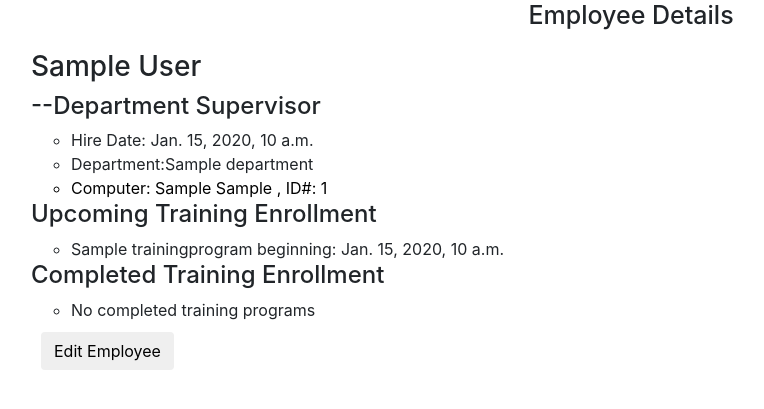
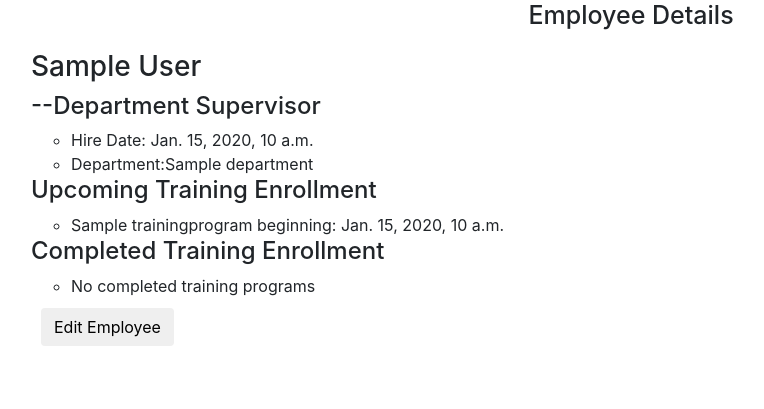
Before and after one commit to garrulous-gobies/Bangazon_1, a Django app: page /Bangazon/Employees/1 in a window 1280 px wide. Shown: the part 40-449 px from the top of the page, without its empty margins (9-773 px from the left). Run offline with Django 3.2, Linux system fonts and the light colour scheme; tables that the repository leaves empty hold one stand-in row (values such as "Sample post"); some libraries are stand-ins or nearby versions.

Commit message:
computer unassign working, detail page fixed to display computer correctly

```diff
--- a/Bangazon/templates/Bangazon/employee_details.html
+++ b/Bangazon/templates/Bangazon/employee_details.html
@@ -13,13 +13,15 @@
             <li class="bangazon_list_item">Department:{{employee_details.department.name}}</li>
 
             {% if employee_details.computer.all|length == 0 %}
-            <li class="bangazon_list_item">Computer: No computer assigned.
-                {% endif %}
+                <li class="bangazon_list_item">Computer: No computer assigned. </li>
+            {% endif %}
 
-                {% for computer in employee_details.computer.all %}
+            {% if computer != "None" %}
                 <a href={% url 'Bangazon:computer_details' computer.id %}>
-            <li>Computer: {{computer.manufacturer}} {{computer.model}} , ID#: {{computer.id}}</li></a>
-            {% endfor %}
+                    <li>Computer: {{computer.manufacturer}} {{computer.model}} , ID#: {{computer.id}}</li>
+                </a>
+            {% endif %}
+
         </ul>
         <h4>Upcoming Training Enrollment</h4>
         <ul>
--- a/Bangazon/urls.py
+++ b/Bangazon/urls.py
@@ -9,7 +9,6 @@ urlpatterns = [
     path('Bangazon/Employees/new', views.employee_new, name='employee_new'),
     path('Bangazon/Employees/<int:pk>/edit', views.employee_edit, name='employee_edit'),
     path('Bangazon/Employees/<int:pk>/update', views.employee_update, name='employee_update'),
-    # path('Bangazon/Employees/update', views.employee_update, name='employee_update'),
 
     path('Bangazon/Departments', views.departments, name='departments'),
     path('Bangazon/Departments/NewDepartment', views.new_department, name='new_department'),
--- a/Bangazon/views.py
+++ b/Bangazon/views.py
@@ -32,10 +32,20 @@ def employee_details(request, employee_id):
             past_training_programs.append(program)
         elif (program.startDate > now):
             upcoming_training_programs.append(program)
+
+    employee_relationships = Employee_Computer.objects.filter(Q(employee_id=employee_id) & Q(removeDate=None))
+
+    computer = "None"
+
+    for rel in employee_relationships:
+        computer = Computer.objects.get(pk = rel.computer_id)
+
     context = {
         'employee_details': employee_details,
         'past_training_programs': past_training_programs,
-        'upcoming_training_programs': upcoming_training_programs
+        'upcoming_training_programs': upcoming_training_programs,
+        'employee_relationships': employee_relationships,
+        'computer': computer
     }
     return render(request, 'Bangazon/employee_details.html', context)
 
@@ -54,6 +64,16 @@ def employee_new(request):
 def employee_update(request, pk):
     department = Department.objects.get(pk=request.POST['department'])
     employee_edited = Employee(id=pk, firstName = request.POST['firstName'], lastName = request.POST['lastName'], startDate = request.POST['startDate'], isSupervisor = request.POST['supervisor'], department = department)
+    current_computer = Employee_Computer.objects.get(employee_id=pk)
+
+    # computer_relationship = Employee_Computer(id = "", assignDate = , computer = request.POST[], employee = request.POST[])
+
+    if request.POST['computer'] == '0':
+        current_computer.removeDate = timezone.now()
+        current_computer.save()
+    # elif request.POST['computer']
+
+
 
     employee_edited.save()
     return HttpResponseRedirect(reverse('Bangazon:employees'))
```
